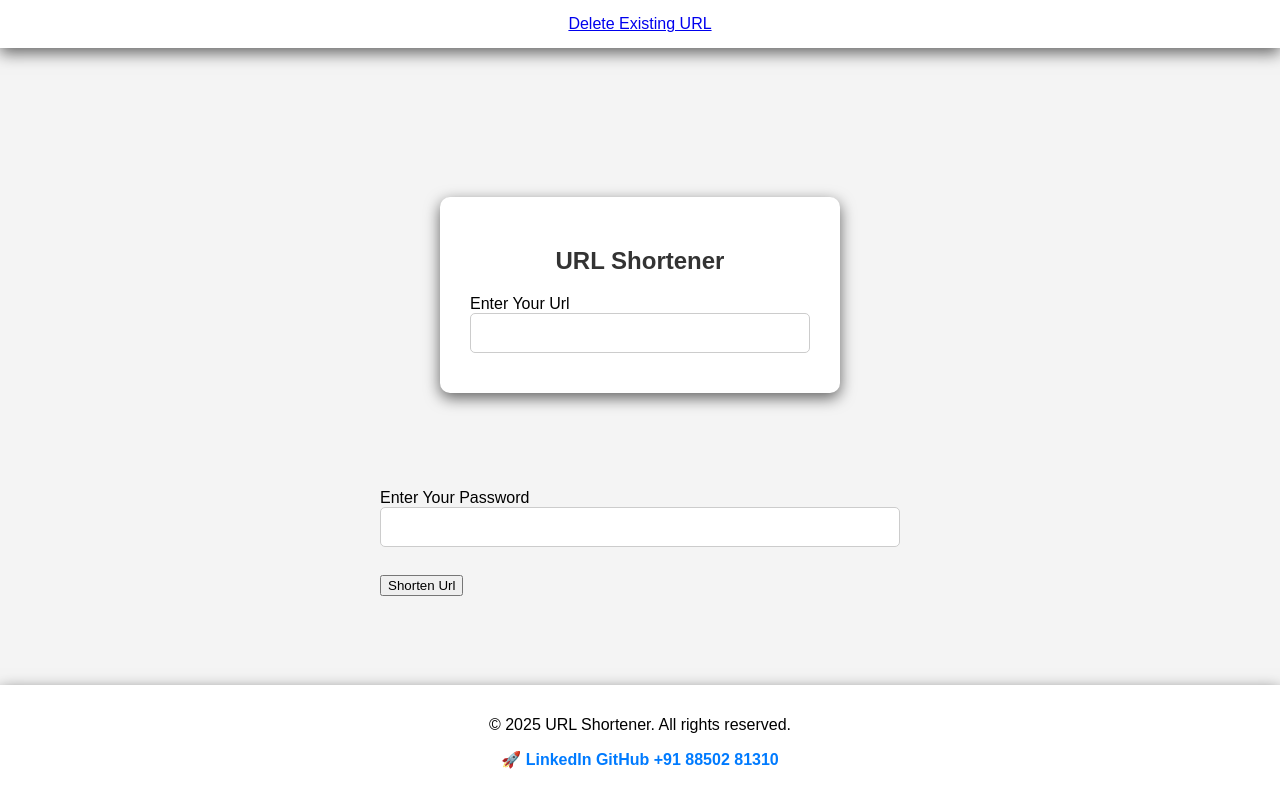
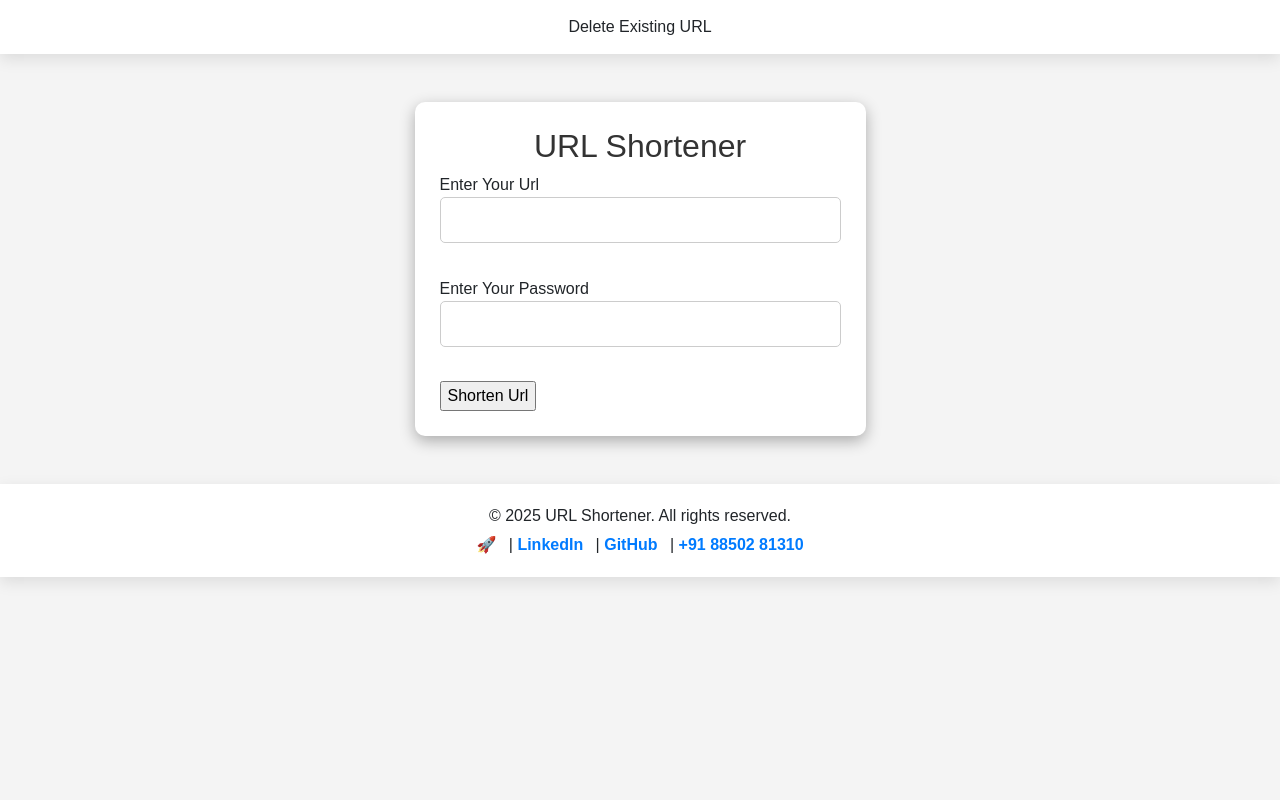
Before and after one commit to maazsiddiqui79/URL-Shortner-Python, a Flask app: page / in a window 1280 px wide. Run offline with Flask 3, Linux system fonts and the light colour scheme; some libraries are stand-ins or nearby versions.

Commit message:
Update index.html

```diff
--- a/api/templates/index.html
+++ b/api/templates/index.html
@@ -1,59 +1,67 @@
 <!DOCTYPE html>
 <html lang="en">
 <head>
-  <link href="https://cdn.jsdelivr.net/npm/bootstrap@5.3.7/dist/css/bootstrap.min.css" rel="stylesheet"integrity="sha384-LN+7fdVzj6u52u30Kp6M/trliBMCMKTyK833zpbD+pXdCLuTusPj697FH4R/5mcr"crossorigin="anonymous"/>
+  <!-- Bootstrap CSS -->
+  <link href="https://cdn.jsdelivr.net/npm/bootstrap@5.3.7/dist/css/bootstrap.min.css" rel="stylesheet"
+    integrity="sha384-LN+7fdVzj6u52u30Kp6M/trliBMCMKTyK833zpbD+pXdCLuTusPj697FH4R/5mcr" crossorigin="anonymous"/>
+
+  <!-- Bootstrap JS -->
   <script src="https://cdn.jsdelivr.net/npm/bootstrap@5.3.7/dist/js/bootstrap.bundle.min.js"></script>
+
+  <!-- Favicon -->
   <link rel="icon" href="{{ url_for('static', filename='favicon.png') }}" type="image/png">
 
+  <!-- Meta Tags -->
+  <meta charset="UTF-8">
+  <meta name="viewport" content="width=device-width, initial-scale=1"> <!-- ✅ CRUCIAL FOR MOBILE -->
 
+  <title>URL Shortener</title>
 
-
-  <meta charset="UTF-8">
-  <title>URL Shortener</title>
+  <!-- Custom Styles -->
   <style>
-    .cool-font{
-      font-family:'Times New Roman', Times, serif;
+    .cool-font {
+      font-family: 'Times New Roman', Times, serif;
       font-weight: 700;
-      font-size:25px;
+      font-size: 22px;
+      word-break: break-word;
     }
-
 
     body {
       font-family: Arial, sans-serif;
       background: #f4f4f4;
+      margin: 0;
       display: flex;
       flex-direction: column;
-      justify-content: space-between;
-      align-items: center;
-      height: 100vh;
-      margin: 0;
+      min-height: 100vh;
     }
+
     .shortener-box {
       background: white;
-      padding: 30px;
+      padding: 25px;
       border-radius: 10px;
-      box-shadow: 0 5px 15px rgba(0,0,0,0.6);
+      box-shadow: 0 5px 15px rgba(0, 0, 0, 0.3);
       width: 100%;
-      max-width: 400px;
-      box-sizing: border-box;
-      margin: 60px;
     }
+
     header, footer {
       width: 100%;
       text-align: center;
       padding: 15px 0;
       background-color: #ffffff;
-      box-shadow: 0 5px 15px rgba(0,0,0,0.6);
+      box-shadow: 0 5px 15px rgba(0,0,0,0.1);
     }
+
     .nav-link-footer {
       text-decoration: none;
       color: #007BFF;
       font-weight: bold;
     }
+
     .nav-link:hover {
       color: red;
       text-decoration: underline;
     }
+
     input[type="url"],
     input[type="text"],
     input[type="password"] {
@@ -63,92 +71,94 @@
       margin-bottom: 10px;
       border: 1px solid #ccc;
       border-radius: 5px;
-      box-sizing: border-box;
     }
+
     .shortener-box h2 {
       text-align: center;
       color: #333;
     }
+
     span {
       font-size: 14px;
       color: red;
     }
 
+    footer p {
+      margin: 0.3rem;
+    }
+
+    @media (max-width: 576px) {
+      .cool-font {
+        font-size: 18px;
+      }
+    }
   </style>
 </head>
+
 <body>
 
-  <header class="text-center py-3 bg-white shadow-sm">
+  <!-- Header -->
+  <header>
     <a href="/delete" class="nav-link d-inline-block">Delete Existing URL</a>
   </header>
 
-  <div class="container">
+  <!-- Main Content Area -->
+  <main class="container my-5">
     <div class="row justify-content-center">
-
-       <div class="col-12 col-md-8 col-lg-5">
-
+      <div class="col-12 col-sm-10 col-md-8 col-lg-6 col-xl-5">
         <div class="shortener-box">
           <h2>URL Shortener</h2>
           <form action="/" method="post">
             {{ form.csrf_token }}
 
-        {{form.original_url_input.label}}<br>
-        {{form.original_url_input(size=45)}}<br>
+            {{ form.original_url_input.label }}<br>
+            {{ form.original_url_input(size=45) }}<br>
 
             {% for error in form.original_url_input.errors %}
               <span>{{ error }}</span>
             {% endfor %}
 
+            <!-- Flash Messages -->
+            <div id="flash-messages">
+              {% with messages = get_flashed_messages(with_categories=true) %}
+                {% if messages %}
+                  {% for category, message in messages %}
+                    <div class="alert alert-{{ category }} alert-dismissible fade show" role="alert">
+                      {{ message }}
+                      <button type="button" class="btn-close" data-bs-dismiss="alert" aria-label="Close"></button>
+                    </div>
+                  {% endfor %}
+                {% endif %}
+              {% endwith %}
+            </div>
 
+            <br>
+            {{ form.password_input.label }}<br>
+            {{ form.password_input(size=45) }}<br><br>
 
+            {{ form.url_btn }}
+          </form>
 
-        <div id="flash-messages">
-          {% with messages = get_flashed_messages(with_categories=true) %} {% if
-            messages %} {% for category, message in messages %}
-            <div
-            class="alert alert-{{ category }} alert-dismissible fade show"
-            role="alert"
-            >
-            {{ message }}
-            <button
-            type="button"
-            class="btn-close"
-            data-bs-dismiss="alert"
-            aria-label="Close"
-            ></button>
-          </div>
-          {% endfor %} {% endif %} {% endwith %}
+          {% if short_code %}
+            <a href="{{ request.url_root }}{{ short_code }}" target="_blank">
+              <p class="cool-font mt-4">{{ request.url_root }}{{ short_code }}</p>
+            </a>
+          {% endif %}
         </div>
       </div>
     </div>
-    </div>
+  </main>
 
-
-
-
-      <br><br>
-      {{form.password_input.label}}<br>
-      {{form.password_input(size=45)}}<br><br>
-
-      {{form.url_btn}}
-    </form>
-
-    {% if short_code %}
-      <a href="{{ request.url_root }}{{ short_code }}" target="_blank"><p class="cool-font">{{ request.url_root }}{{ short_code }}</p></a>
-    {% endif %}
-  </div>
-
-
-  <footer class="text-center py-3 bg-white shadow-sm">
-  <p class="mb-1">&copy; 2025 URL Shortener. All rights reserved.</p>
-  <p class="mb-0">
-    <a class="nav-link-footer me-2" href="https://go-todo-task.vercel.app/" target="_blank">🚀</a>
-    <a class="nav-link-footer me-2" href="https://www.linkedin.com/in/siddiqui-maazzz/">LinkedIn</a>
-    <a class="nav-link-footer me-2" href="https://github.com/maazsiddiqui79">GitHub</a>
-    <a class="nav-link-footer" href="tel:+91 8850281310">+91 88502 81310</a>
+  <!-- Footer -->
+  <footer>
+    <p>&copy; 2025 URL Shortener. All rights reserved.</p>
+    <p>
+      <a class="nav-link-footer me-2" href="https://go-todo-task.vercel.app/" target="_blank">🚀</a> |
+      <a class="nav-link-footer me-2" href="https://www.linkedin.com/in/siddiqui-maazzz/">LinkedIn</a> |
+      <a class="nav-link-footer me-2" href="https://github.com/maazsiddiqui79">GitHub</a> |
+      <a class="nav-link-footer" href="tel:+918850281310">+91 88502 81310</a>
     </p>
   </footer>
 
-
 </body>
 </html>
```
Lines whose indentation alone changed are shown as unchanged.
